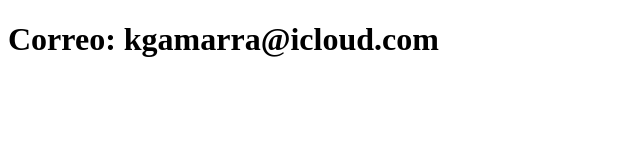
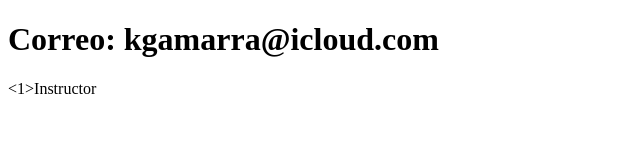
Before and after one commit to kevingcord/sistema-de-registro, a plain HTML site: page contacto.html in a window 1280 px wide. Shown: the whole page, without its empty margins (0-640 px from the left). Drawn offline with Linux system fonts and the light colour scheme.

Commit message:
Actualiza contacto

```diff
--- a/contacto.html
+++ b/contacto.html
@@ -7,5 +7,6 @@
 </head>
 <body>
     <h1>Correo: kgamarra@icloud.com</h1>
+    <1>Instructor</1>
 </body>
 </html>
```
